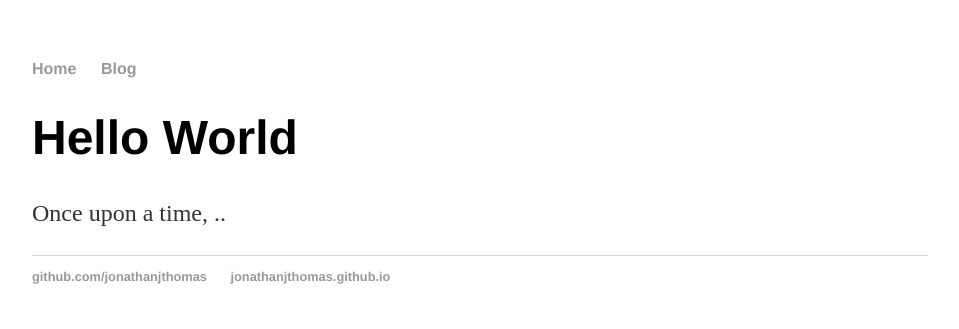
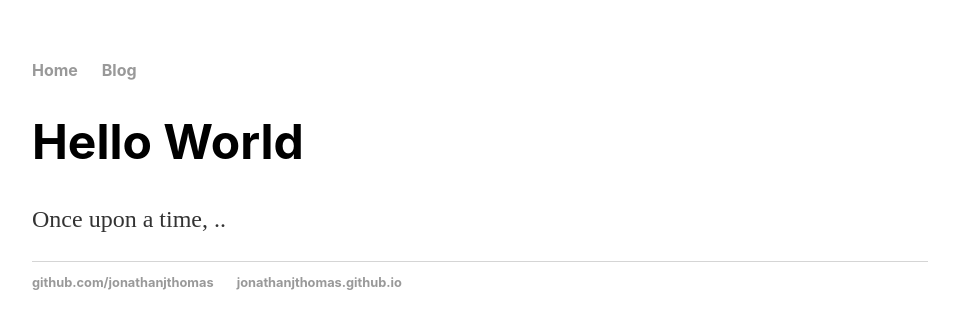
Before and after one commit to jonathanjthomas/jonathanjthomas.github.io, a Jekyll site: the page built from index.html, in a window 1280 px wide. Shown: the top 329 px of the page, without its empty margins (160-1119 px from the left). Built offline with Jekyll 4.4.1, drawn with Linux system fonts in a browser that asks for light colours.

Commit message:
Update main.css

```diff
--- a/css/main.css
+++ b/css/main.css
@@ -4,7 +4,7 @@ body {
 }
 h1 {
     font-size: 3em;
-    font-family:'Helvetica', 'Arial', 'Sans-Serif';
+    font-family:'Inter', 'Arial', 'Sans-Serif';
 }
 p {
     font-size: 1.5em;
@@ -17,7 +17,7 @@ footer {
 }
 
 nav ul, footer ul {
-    font-family:'Helvetica', 'Arial', 'Sans-Serif';
+    font-family:'Inter', 'Arial', 'Sans-Serif';
     padding: 0px;
     list-style: none;
     font-weight: bold;
```
